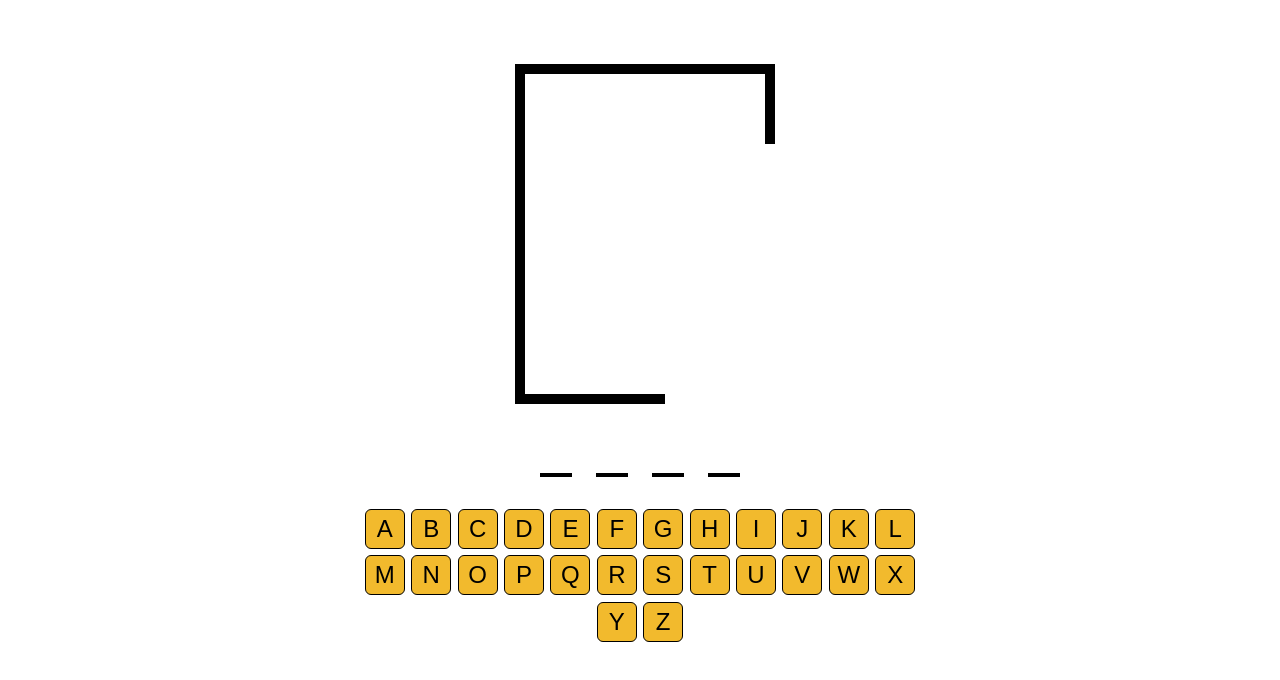
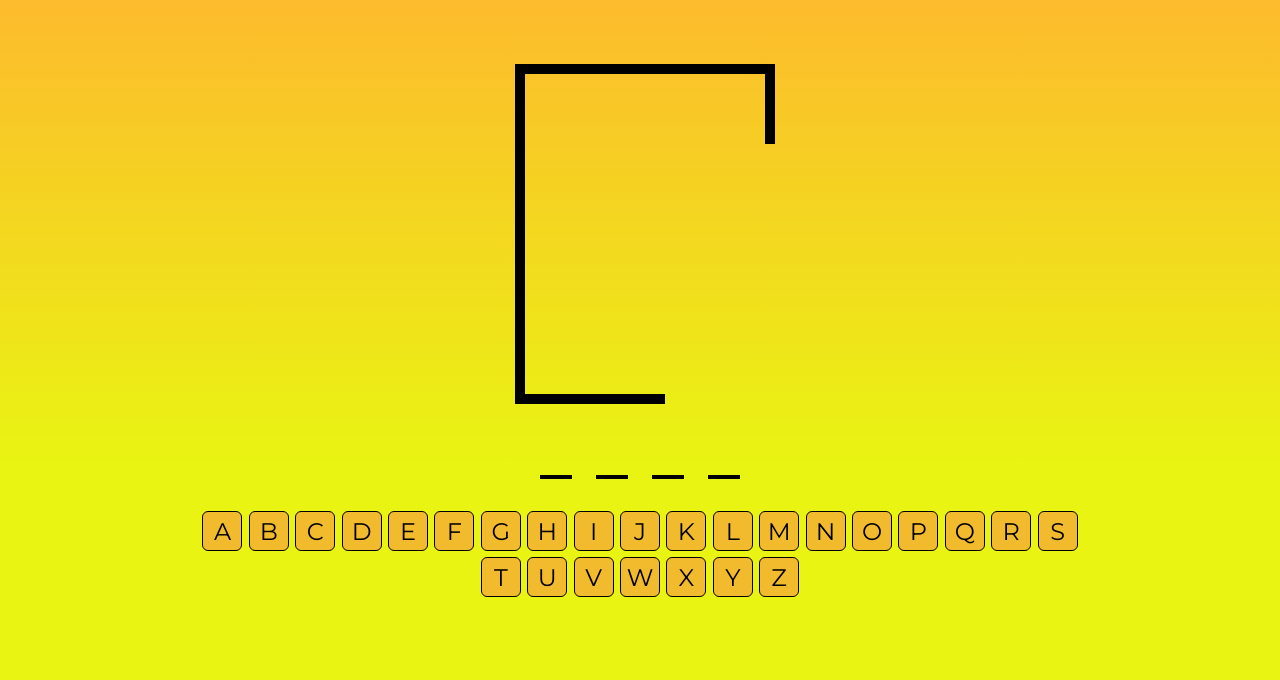
Before and after one commit to mustafa-bhm/hangman-react-TS, a React (Vite) app: page / in a window 1280 px wide. Shown: the top 680 px of the page. Built offline with nearby package versions, Linux system fonts and the light colour scheme.

Commit message:
adding bg gradient + font

```diff
--- a/index.html
+++ b/index.html
@@ -3,6 +3,12 @@
   <head>
     <meta charset="UTF-8" />
     <meta name="viewport" content="width=device-width, initial-scale=1.0" />
+    <link rel="preconnect" href="https://fonts.googleapis.com" />
+    <link rel="preconnect" href="https://fonts.gstatic.com" crossorigin />
+    <link
+      href="https://fonts.googleapis.com/css2?family=Montserrat:wght@400;700&display=swap"
+      rel="stylesheet"
+    />
     <title>Vite + React + TS</title>
   </head>
   <body>
--- a/src/App.css
+++ b/src/App.css
@@ -2,15 +2,23 @@
   padding: 0;
   margin: 0;
   box-sizing: border-box;
+  font-family: "Montserrat", sans-serif;
 }
 
 .App {
-  max-width: 800px;
+  width: 100%;
+  height: 100vh;
   display: flex;
   flex-direction: column;
   gap: 2rem;
   margin: 0 auto;
   align-items: center;
+  background: rgb(233, 244, 18);
+  background: linear-gradient(
+    0deg,
+    rgba(233, 244, 18, 1) 42%,
+    rgba(253, 187, 45, 1) 100%
+  );
 }
 
 /* hangman body */
@@ -46,7 +54,7 @@
   width: 50px;
   height: 50px;
   border-radius: 50%;
-  background-color: black;
+  background-color: rgb(43, 42, 42);
   margin-left: 230px;
   margin-top: 80px;
 }
@@ -54,7 +62,7 @@
   position: absolute;
   width: 10px;
   height: 100px;
-  background-color: black;
+  background-color: rgb(43, 42, 42);
   margin-left: 250px;
   margin-top: 120px;
 }
@@ -64,7 +72,7 @@
   margin-top: 130px;
   width: 10px;
   height: 80px;
-  background-color: black;
+  background-color: rgb(43, 42, 42);
   transform: rotate(30deg);
 }
 
@@ -74,7 +82,7 @@
   margin-top: 130px;
   width: 10px;
   height: 80px;
-  background-color: black;
+  background-color: rgb(43, 42, 42);
   transform: rotate(-30deg);
 }
 
@@ -84,7 +92,7 @@
   margin-top: 210px;
   width: 10px;
   height: 80px;
-  background-color: black;
+  background-color: rgb(43, 42, 42);
   transform: rotate(30deg);
 }
 .right-leg {
@@ -93,7 +101,7 @@
   margin-top: 210px;
   width: 10px;
   height: 80px;
-  background-color: black;
+  background-color: rgb(43, 42, 42);
   transform: rotate(-30deg);
 }
 
```
